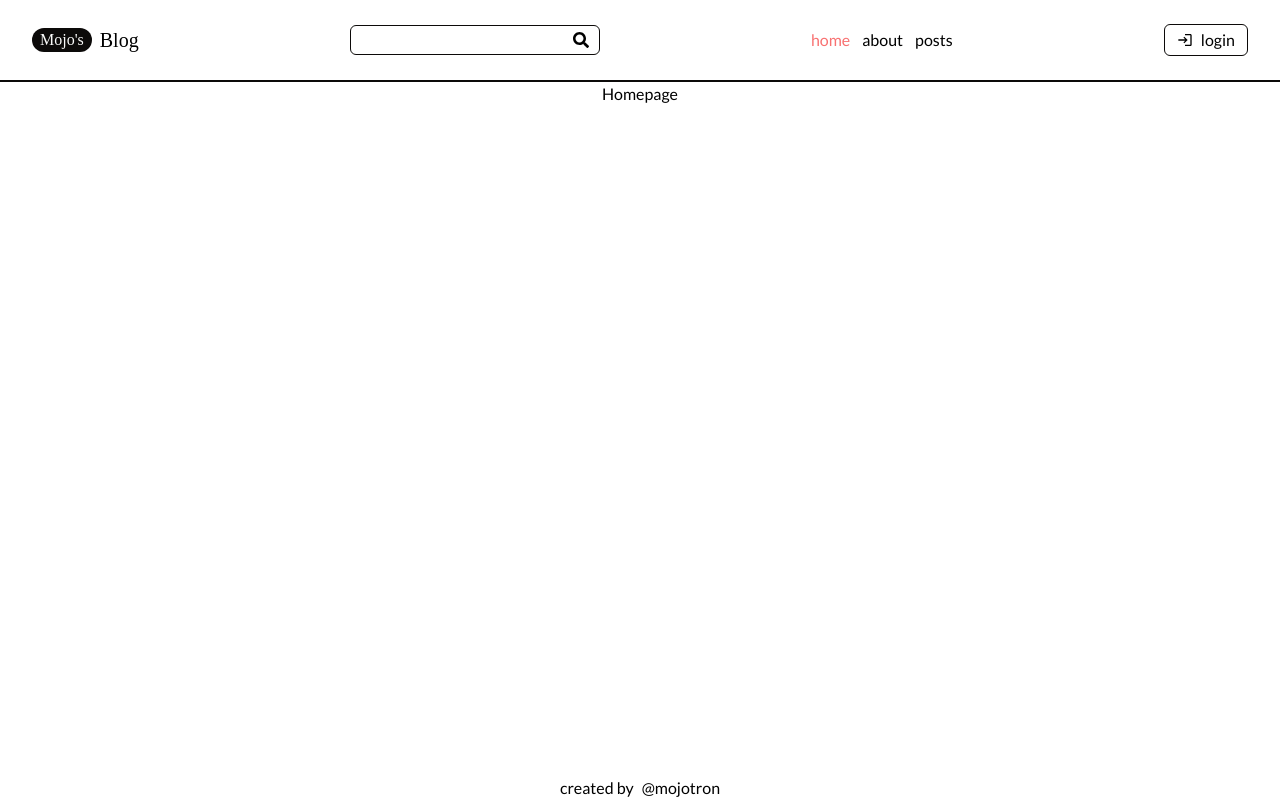
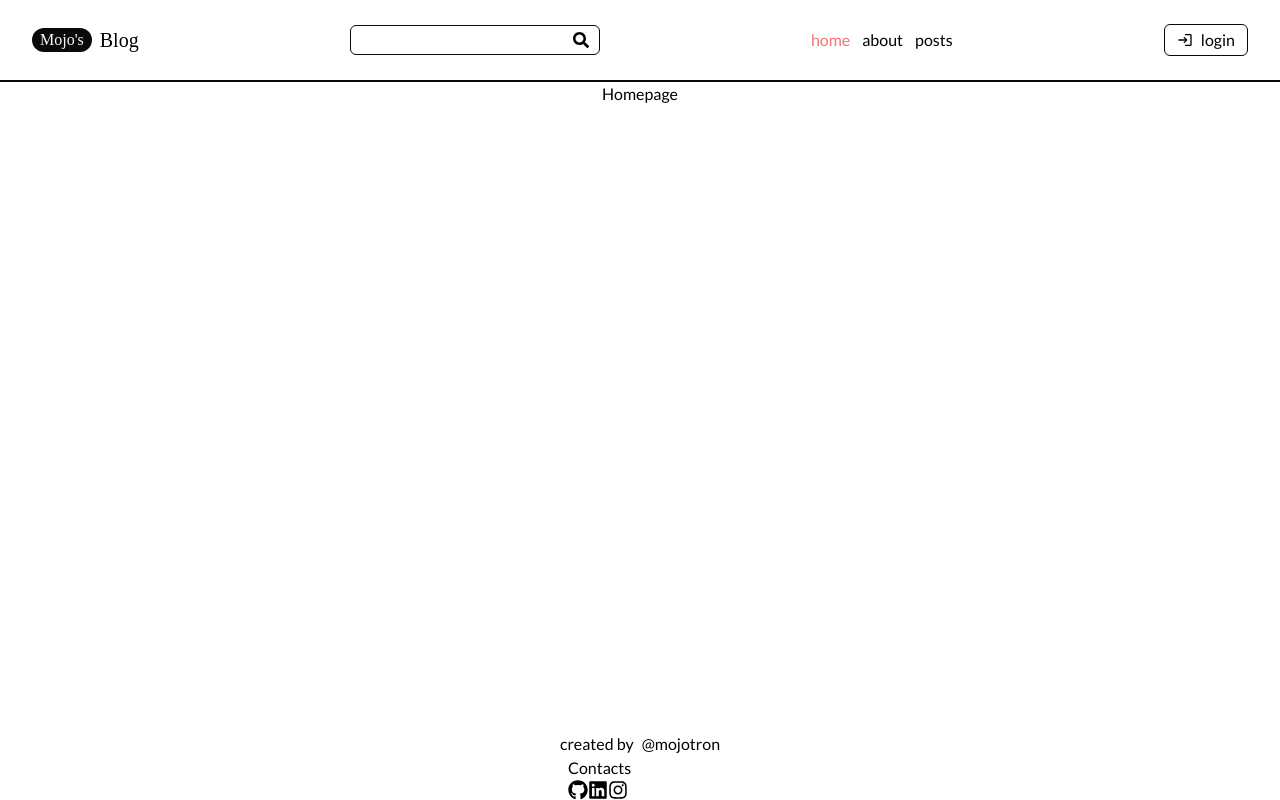
Before and after one commit to mojotron/blog-client, a React (Vite) app: page / in a window 1280 px wide. Built offline with nearby package versions, Linux system fonts and the light colour scheme; a web font is replaced by a local one.

Commit message:
add outlink component

```diff
--- a/src/components/Footer.tsx
+++ b/src/components/Footer.tsx
@@ -1,13 +1,33 @@
 import { COPYRIGHT_LINK } from "../constants/general";
+import {
+  FaGithub as IconGithub,
+  FaInstagram as IconInstagram,
+  FaLinkedin as IconLinkedin,
+} from "react-icons/fa";
+// components
+import OutLink from "../ui/OutLink";
 
 const Footer = () => {
   return (
     <footer className="mt-auto">
       <div className="space-x-1">
         <span>created by</span>
-        <a href={COPYRIGHT_LINK} target="_blank" rel="noopener noreferrer">
-          @mojotron
-        </a>
+        <OutLink to={COPYRIGHT_LINK}>@mojotron</OutLink>
+
+        <div>
+          <h4>Contacts</h4>
+          <div className="text-xl flex">
+            <OutLink to="#">
+              <IconGithub />
+            </OutLink>
+            <OutLink to="#">
+              <IconLinkedin />
+            </OutLink>
+            <OutLink to="#">
+              <IconInstagram />
+            </OutLink>
+          </div>
+        </div>
       </div>
     </footer>
   );
--- /dev/null
+++ b/src/ui/OutLink.tsx
@@ -0,0 +1,16 @@
+import { ReactNode } from "react";
+
+const OutLink = ({ to, children }: { to: string; children: ReactNode }) => {
+  return (
+    <a
+      className="no-underline hover:underline hover:text-error"
+      href={to}
+      target="_blank"
+      rel="noopener noreferrer"
+    >
+      {children}
+    </a>
+  );
+};
+
+export default OutLink;
```
